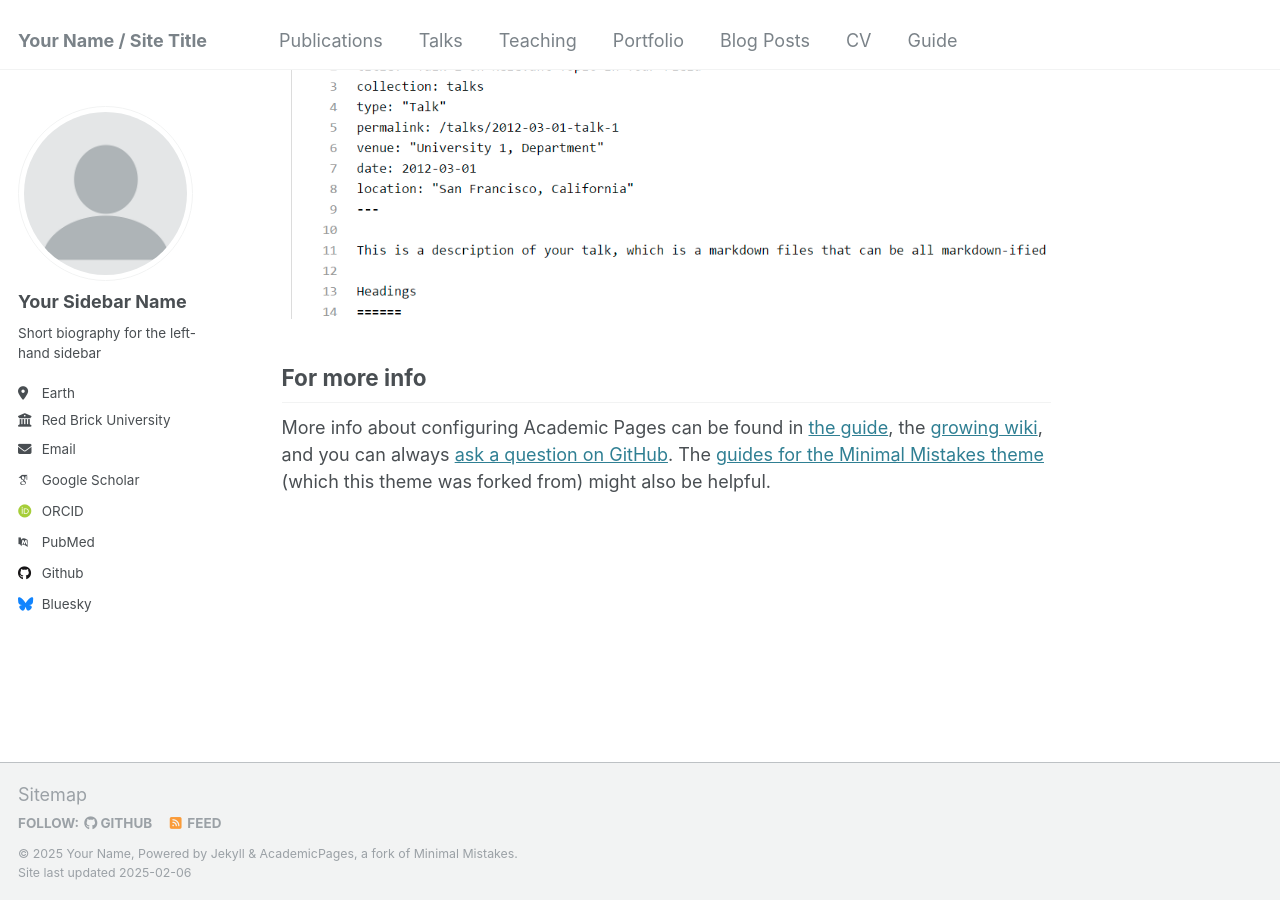
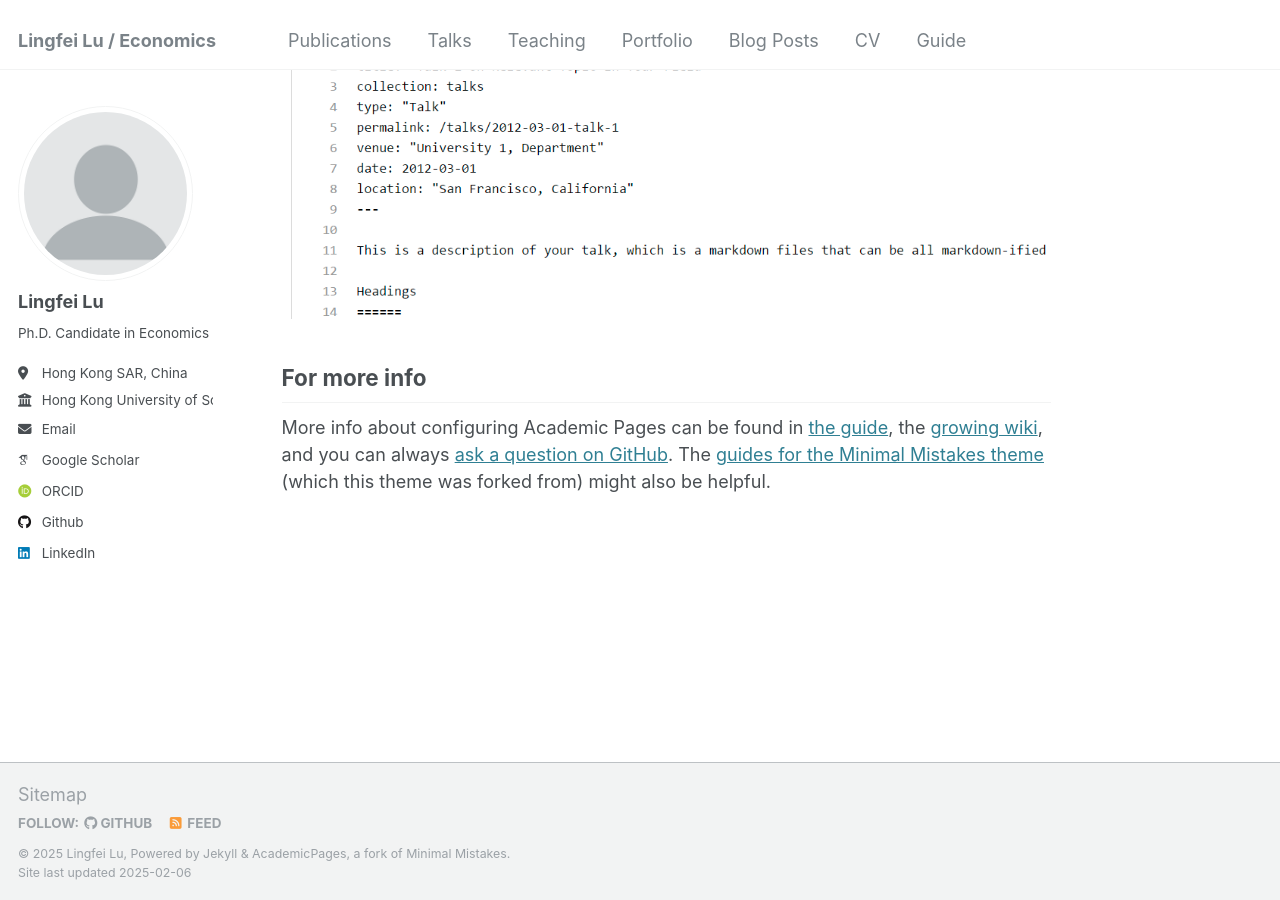
Before and after one commit to lingfei-daniel-lu/lingfei-daniel-lu.github.io, a Jekyll site: the page built from _pages/about.md, in a window 1280 px wide and 900 px high, scrolled down 2643 px. Built offline with Jekyll 4.4.1, drawn with Linux system fonts in a browser that asks for light colours; some web fonts are replaced.

Commit message:
Update _config.yml
replace the default variables with ones about myself and my site's github repository.

```diff
--- a/_config.yml
+++ b/_config.yml
@@ -8,13 +8,13 @@
 
 # Basic Site Settings
 locale                   : "en-US"
-title                    : "Your Name / Site Title"
+title                    : "Lingfei Lu / Economics"
 title_separator          : "-"
-name                     : &name "Your Name"
+name                     : &name "Lingfei Lu"
 description              : &description "personal description"
-url                      : https://academicpages.github.io # the base hostname & protocol for your site e.g. "https://[your GitHub username].github.io"
+url                      : https://lingfei-daniel-lu.github.io # the base hostname & protocol for your site e.g. "https://[your GitHub username].github.io"
 baseurl                  : "" # the subpath of your site, e.g. "/blog"
-repository               : "academicpages/academicpages.github.io"
+repository               : "lingfei-daniel-lu.github/lingfei-daniel-lu.github.io"
 
 # Site Author - The following control what appear as part of the author content on the side bar.
 #               If a field is blank the icon and link will not appear, otherwise it will be shown.
@@ -22,21 +22,21 @@ repository               : "academicpages/academicpages.github.io"
 author:
   # Biographic information
   avatar           : "profile.png"
-  name             : "Your Sidebar Name"
+  name             : "Lingfei Lu"
   pronouns         : # example: "she/her"
-  bio              : "Short biography for the left-hand sidebar"
-  location         : "Earth"
-  employer         : "Red Brick University"
+  bio              : "Ph.D. Candidate in Economics"
+  location         : "Hong Kong SAR, China"
+  employer         : "Hong Kong University of Science and Technology"
   uri              : # URL
-  email            : "none@example.org"
+  email            : "lingfei.lu[at]connect.ust.hk"
 
   # Academic websites
   arxiv            : # URL - Update with the correct link to your profile
-  googlescholar    : "https://scholar.google.com/citations?user=PS_CX0AAAAAJ"
+  googlescholar    : "https://scholar.google.com/citations?user=-xCZQu8AAAAJ"
   impactstory      : # URL
-  orcid            : "http://orcid.org/yourorcidurl"
+  orcid            : "https://orcid.org/0000-0002-8594-2763"
   semantic         : # URL
-  pubmed           : "https://www.ncbi.nlm.nih.gov/pubmed/?term=john+snow"
+  pubmed           : # URL
   researchgate     : # URL
   scopus           : # URL
 
@@ -44,12 +44,12 @@ author:
   bitbucket        : # Username - Update with your username on the site
   codepen          : # Username
   dribbble         : # Username
-  github           : "academicpages"
+  github           : "lingfei-daniel-lu.github"
   kaggle           : # Username
   stackoverflow    : # User number or user number and name (i.e., use "1" or "1/jeff-atwood")
 
   # Social media
-  bluesky          : "bsky.app" # Replace this with you Bluesky username
+  bluesky          : # Replace this with you Bluesky username
   facebook         : # Username
   flickr           : # Username
   foursquare       : # Username
@@ -58,7 +58,7 @@ author:
   keybase          : # Username
   instagram        : # Username
   lastfm           : # Username
-  linkedin         : # Username
+  linkedin         : "lingfei-lu"
   mastodon         : # URL
   medium           : # URL
   pinterest        : # Username
```
